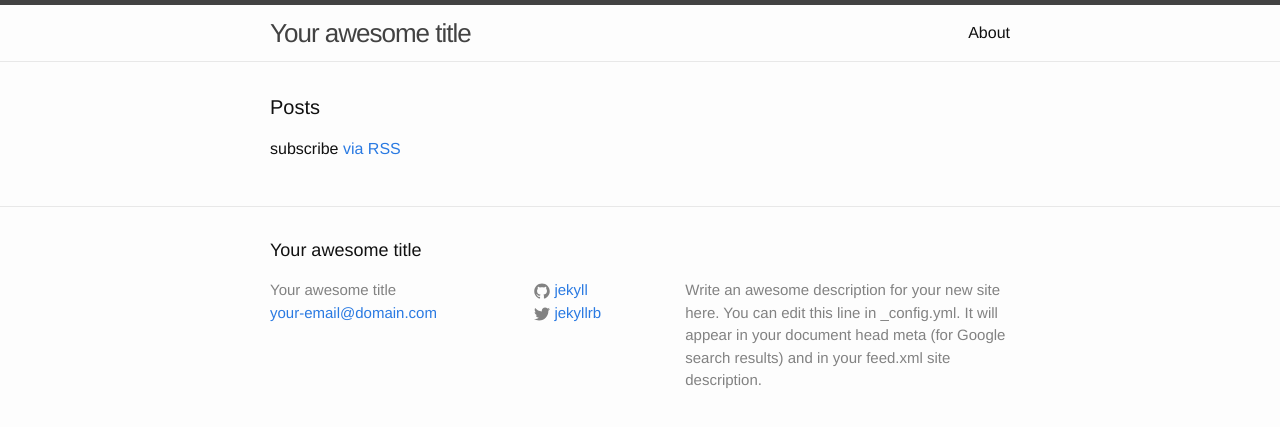
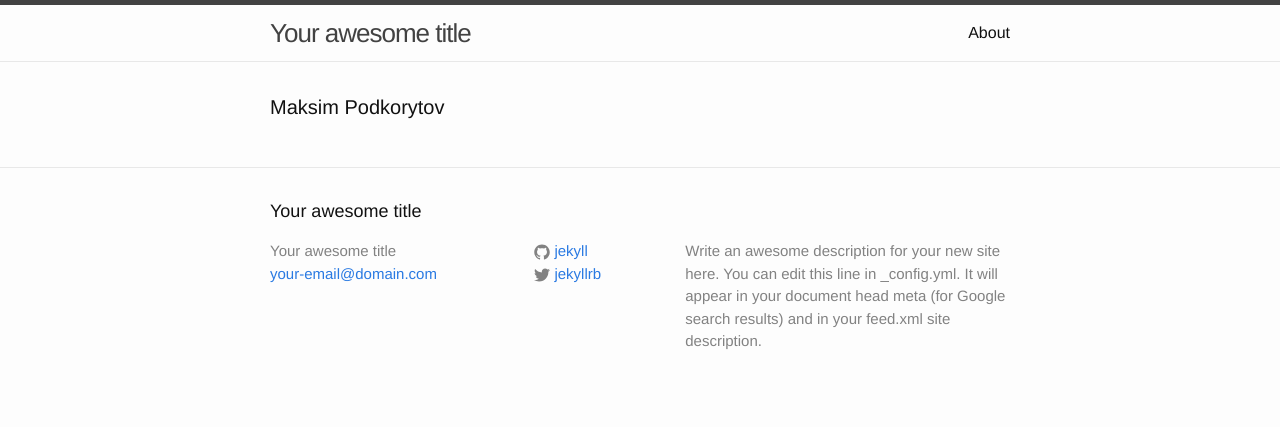
Before and after one commit to tenpercent/tenpercent.github.io, a Jekyll site: the page built from index.html, in a window 1280 px wide. Shown: the top 427 px of the page. Built offline with Jekyll 4.4.1, drawn with Linux system fonts in a browser that asks for light colours.

Commit message:
modify index html to remove posts

```diff
--- a/index.html
+++ b/index.html
@@ -4,9 +4,10 @@ layout: default
 
 <div class="home">
 
-  <h1 class="page-heading">Posts</h1>
+  <h1 class="page-heading">Maksim Podkorytov</h1>
+  <!-- <h1 class="page-heading">Posts</h1> -->
 
-  <ul class="post-list">
+  <!-- <ul class="post-list">
     {% for post in site.posts %}
       <li>
         <span class="post-meta">{{ post.date | date: "%b %-d, %Y" }}</span>
@@ -16,8 +17,8 @@ layout: default
         </h2>
       </li>
     {% endfor %}
-  </ul>
+  </ul> -->
 
-  <p class="rss-subscribe">subscribe <a href="{{ "/feed.xml" | prepend: site.baseurl }}">via RSS</a></p>
+  <!-- <p class="rss-subscribe">subscribe <a href="{{ "/feed.xml" | prepend: site.baseurl }}">via RSS</a></p> -->
 
 </div>
```
